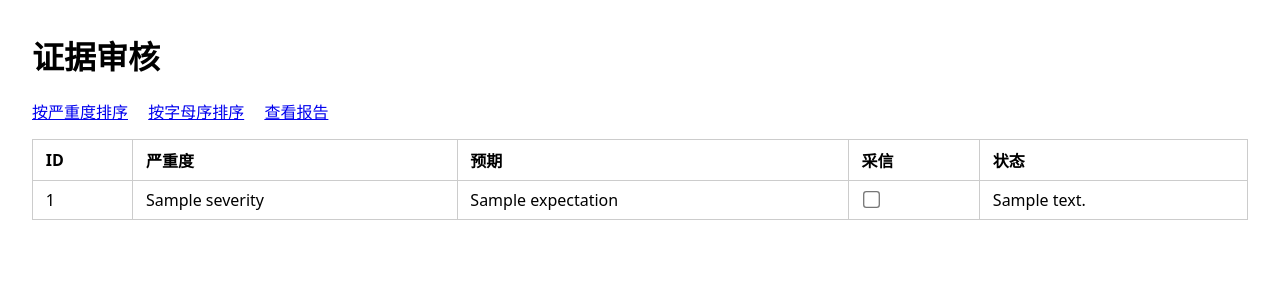
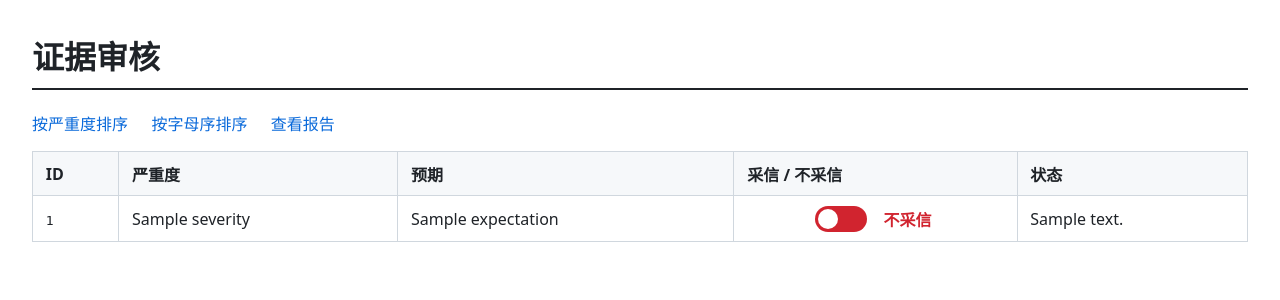
Before and after one commit to R0gerNie/AlienQA, a Python web app: template alienqa/review/templates/inbox.html in a window 1280 px wide. Shown: the top 300 px of the page. Run offline with Jinja, Linux system fonts and the light colour scheme; the template is opened without the code that fills it: most values are stand-ins (such as "Sample title", 1, 10 or a date in 2020).

Commit message:
fix+feat: 白屏分误判修复 + 模块12 永久样式报告编排器
- blank_screen_score 叠加可见文字判定：有可见文字→0（白底正常页不再被误判白屏），\n  否则才看像素方差；ObservationEngine.observe 传 page.visible_text\n- review.ReportBuilder 永久报告编排器：render_report_html 把 LLM body 片段\n  包装成带 CSS 的完整 HTML 文档（可读给用户）\n- inbox.html switcher 改为清晰红绿切换开关（采信/不采信）\n- 新增 2 测试，全套待回归

```diff
--- a/alienqa/review/templates/inbox.html
+++ b/alienqa/review/templates/inbox.html
@@ -4,45 +4,67 @@
   <meta charset="utf-8">
   <title>AlienQA 证据审核</title>
   <style>
-    body { font-family: system-ui, sans-serif; margin: 2em; }
-    table { border-collapse: collapse; width: 100%; }
-    th, td { border: 1px solid #ccc; padding: .5em .8em; text-align: left; }
-    .switch input { transform: scale(1.3); cursor: pointer; }
-    a { margin-right: 1em; }
+    body { font-family: system-ui, -apple-system, sans-serif; margin: 2em; color: #1f2328; }
+    h1 { border-bottom: 2px solid #1f2328; padding-bottom: .3em; }
+    .toolbar a { margin-right: 1.2em; text-decoration: none; color: #0969da; }
+    .toolbar a.active { font-weight: 700; text-decoration: underline; }
+    table { border-collapse: collapse; width: 100%; margin-top: 1em; }
+    th, td { border: 1px solid #d0d7de; padding: .6em .8em; text-align: left; }
+    th { background: #f6f8fa; }
+    .switch { text-align: center; white-space: nowrap; }
+    /* 采信 / 不采信 切换开关 */
+    .toggle { position: relative; display: inline-block; width: 52px; height: 26px; vertical-align: middle; }
+    .toggle input { opacity: 0; width: 0; height: 0; }
+    .slider { position: absolute; cursor: pointer; inset: 0; background: #d1242f;
+              border-radius: 26px; transition: .2s; }
+    .slider::before { content: ""; position: absolute; height: 20px; width: 20px;
+                      left: 3px; bottom: 3px; background: #fff; border-radius: 50%; transition: .2s; }
+    .toggle input:checked + .slider { background: #1a7f37; }
+    .toggle input:checked + .slider::before { transform: translateX(26px); }
+    .sw-label { display: inline-block; min-width: 3.5em; margin-left: .5em;
+                font-weight: 700; vertical-align: middle; }
+    .sw-label.on { color: #1a7f37; }
+    .sw-label.off { color: #d1242f; }
   </style>
 </head>
 <body>
   <h1>证据审核</h1>
-  <p>
-    <a href="/?sort=severity">按严重度排序</a>
-    <a href="/?sort=alphabetical">按字母序排序</a>
+  <div class="toolbar">
+    <a href="/?sort=severity" {% if sort == 'severity' %}class="active"{% endif %}>按严重度排序</a>
+    <a href="/?sort=alphabetical" {% if sort == 'alphabetical' %}class="active"{% endif %}>按字母序排序</a>
     <a href="/report">查看报告</a>
-  </p>
+  </div>
   <table>
-    <tr><th>ID</th><th>严重度</th><th>预期</th><th>采信</th><th>状态</th></tr>
+    <tr><th>ID</th><th>严重度</th><th>预期</th><th>采信 / 不采信</th><th>状态</th></tr>
     {% for r in rows %}
     <tr>
-      <td>{{ r.id }}</td>
+      <td><code>{{ r.id }}</code></td>
       <td>{{ r.severity }}</td>
       <td>{{ r.expectation }}</td>
       <td class="switch">
-        <input type="checkbox" data-id="{{ r.id }}" {% if r.accepted %}checked{% endif %}>
+        <label class="toggle">
+          <input type="checkbox" data-id="{{ r.id }}" {% if r.accepted %}checked{% endif %}>
+          <span class="slider"></span>
+        </label>
+        <span class="sw-label {% if r.accepted %}on{% else %}off{% endif %}" data-label="{{ r.id }}">
+          {{ '采信' if r.accepted else '不采信' }}
+        </span>
       </td>
       <td>{{ r.decision }}</td>
     </tr>
     {% endfor %}
   </table>
   <script>
-    document.querySelectorAll('input[type=checkbox]').forEach(function (cb) {
+    document.querySelectorAll('.toggle input').forEach(function (cb) {
       cb.addEventListener('change', function () {
+        var label = document.querySelector('.sw-label[data-label="' + cb.dataset.id + '"]');
         fetch('/decide', {
           method: 'POST',
           headers: {'Content-Type': 'application/json'},
-          body: JSON.stringify({
-            evidence_id: cb.dataset.id,
-            decision: cb.checked ? 'confirmed' : 'rejected',
-            note: ''
-          })
+          body: JSON.stringify({evidence_id: cb.dataset.id, decision: cb.checked ? 'confirmed' : 'rejected', note: ''})
+        }).then(function () {
+          label.textContent = cb.checked ? '采信' : '不采信';
+          label.className = 'sw-label ' + (cb.checked ? 'on' : 'off');
         });
       });
     });
```
Also changed, not shown: alienqa/observation/engine.py (+12 -1 lines), alienqa/observation/visual_observer.py (+11 -5 lines), alienqa/review/__init__.py (+10 -2 lines), alienqa/review/report.py (+37 -2 lines), tests/test_observation_engine.py (+7 -0 lines), tests/test_review.py (+12 -0 lines).
